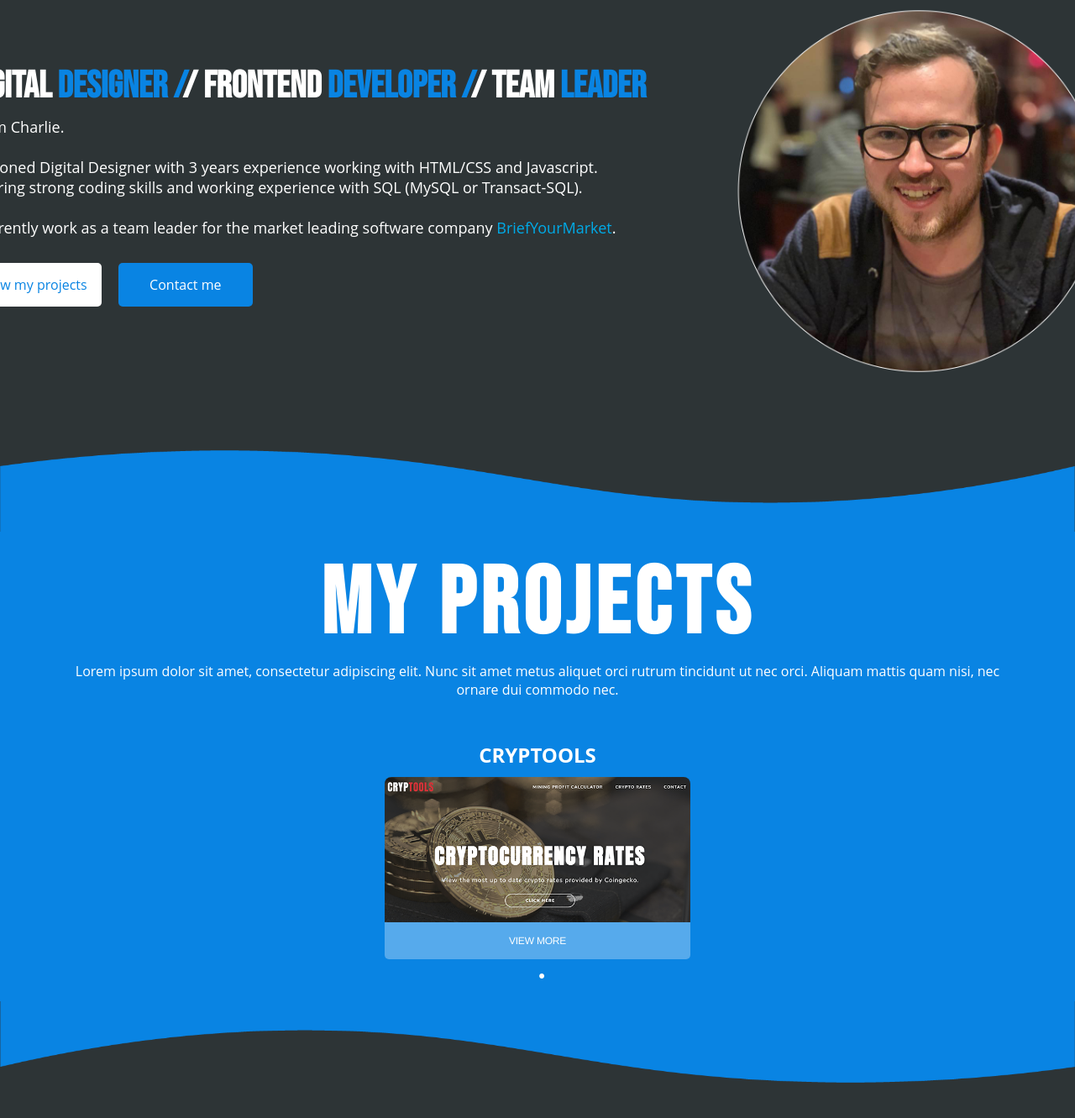
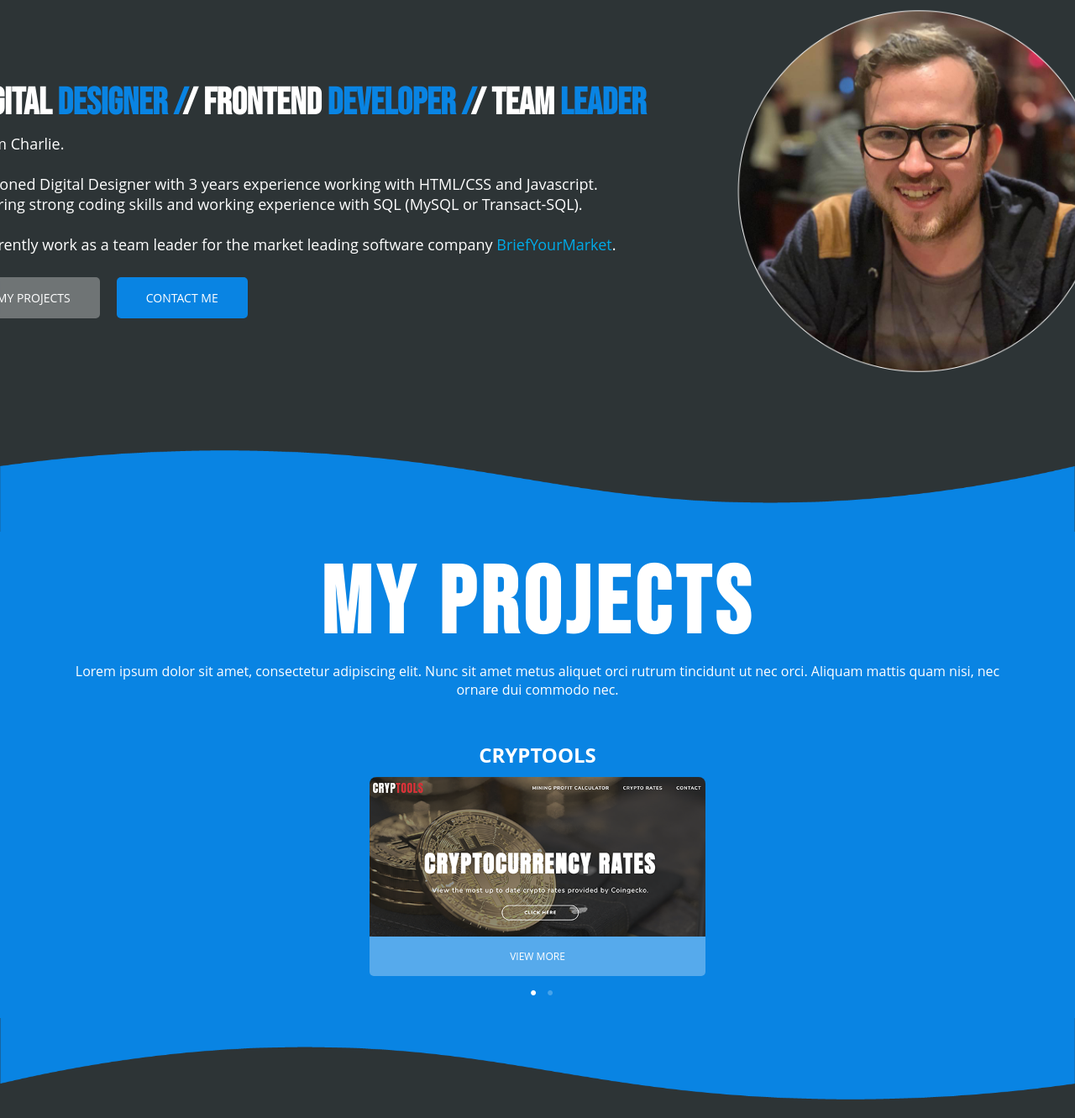
Before and after one commit to Charliep938/Portfolio-Website, a plain HTML site: page index.html in a window 1280 px wide. Shown: the part 145-1476 px from the top of the page at 84% size. Before the commit the page ends 1453 px from the top, so only its background shows below. Drawn offline with nearby package versions, Linux system fonts and the light colour scheme.

Commit message:
html css changes plus jquery for smooth scrolling

```diff
--- a/index.html
+++ b/index.html
@@ -11,7 +11,7 @@
   <link rel="preconnect" href="https://fonts.googleapis.com">
   <link rel="preconnect" href="https://fonts.gstatic.com" crossorigin>
   <link href="https://fonts.googleapis.com/css2?family=Bebas+Neue&display=swap" rel="stylesheet">
-  <link rel="stylesheet" type="text/css" href="slick-1.8.1/slick/slick.css"/>
+  <link rel="stylesheet" type="text/css" href="slick-1.8.1/slick/slick.css" />
 
 </head>
 
@@ -24,12 +24,13 @@
           <a href="index.html">CHARLIE PATES</a>
         </div>
         <ul class="nav-center">
-          <li><a href="#">PROJECTS</a></li>
-          <li><a href="index.html">CONTACT</a></li>
+          <li><a href="#projects-container-id">PROJECTS</a></li>
+          <li><a href="#contact-container-id">CONTACT</a></li>
         </ul>
         <div class="nav-socials">
           <li><a href="https://github.com/Charliep938" target="_blank"><i class="fa-brands fa-github"></i></a></li>
-          <li><a href="https://www.linkedin.com/in/charlie-pates-a267575b/" target="_blank"><i class="fa-brands fa-linkedin-in"></i></a></li>
+          <li><a href="https://www.linkedin.com/in/charlie-pates-a267575b/" target="_blank"><i
+                class="fa-brands fa-linkedin-in"></i></a></li>
         </div>
       </nav>
     </div>
@@ -39,31 +40,32 @@
         <div class="splash-left">
           <div class="splash-header">
             <h1>
-              DIGITAL&nbsp;<span style="color:#0984e3">DESIGNER&nbsp;</span><span style="color:#0984e3">/</span>/&nbsp;FRONTEND&nbsp;<span style="color:#0984e3">DEVELOPER&nbsp;</span><span style="color:#0984e3">/</span>/&nbsp;TEAM&nbsp;<span style="color:#0984e3">LEADER</span>
+              DIGITAL&nbsp;<span style="color:#0984e3">DESIGNER&nbsp;</span><span
+                style="color:#0984e3">/</span>/&nbsp;FRONTEND&nbsp;<span
+                style="color:#0984e3">DEVELOPER&nbsp;</span><span style="color:#0984e3">/</span>/&nbsp;TEAM&nbsp;<span
+                style="color:#0984e3">LEADER</span>
             </h1>
           </div>
           <div class="splash-text">
             <p>
               Hi i'm Charlie.
-              <br/><br/>
-              Seasoned Digital Designer with 3 years experience working with HTML/CSS and Javascript. Offering strong coding skills and working experience with SQL (MySQL or Transact-SQL).
-              <br/><br/>
-              I currently work as a team leader for the market leading software company <a href="https://briefyourmarket.com/" target="_blank" class="bym">BriefYourMarket</a>.
+              <br /><br />
+              Seasoned Digital Designer with 3 years experience working with HTML/CSS and Javascript. Offering strong
+              coding skills and working experience with SQL (MySQL or Transact-SQL).
+              <br /><br />
+              I currently work as a team leader for the market leading software company <a
+                href="https://briefyourmarket.com/" target="_blank" class="bym">BriefYourMarket</a>.
             </p>
           </div>
           <div class="splash-button-container">
             <div class="splash-button">
-              <div class="splash-button-inner">
-                <div class="splash-button-text">
-                  View my projects
-                </div>
+              <div class="splash-button-link">
+                <a href="#projects-container-id">MY PROJECTS</a>
               </div>
             </div>
             <div class="splash-button-secondary">
-              <div class="splash-button-secondary-inner">
-                <div class="splash-button-secondary-text">
-                  Contact me
-                </div>
+              <div class="splash-button-secondary-link">
+                <a href="#contact-container-id">CONTACT ME</a>
               </div>
             </div>
           </div>
@@ -74,21 +76,39 @@
       </div>
     </div>
   </div>
-  <div class="bg-top-image">
+  <div id="projects-container-id" class="bg-top-image">
     <img src="img/bg-top-image.png" alt="">
   </div>
   <!--PROJECTS SECTION-->
   <div class="projects-container-bg">
     <div class="page-container">
       <div class="projects-container">
-        <div class="projects-inner">
         <div class="projects-header">
           <h1>MY PROJECTS</h1>
         </div>
         <div class="projects-intro-text">
-            <p>Lorem ipsum dolor sit amet, consectetur adipiscing elit. Nunc sit amet metus aliquet orci rutrum tincidunt ut nec orci. Aliquam mattis quam nisi, nec ornare dui commodo nec.</p>
+          <p>Lorem ipsum dolor sit amet, consectetur adipiscing elit. Nunc sit amet metus aliquet orci rutrum tincidunt
+            ut nec orci. Aliquam mattis quam nisi, nec ornare dui commodo nec.</p>
         </div>
         <div class="project-window">
+          <!--Cryptools-->
+          <div class="project-box">
+            <div class="project-box-header">
+              <h2>
+                <a href="CRYPTOOLS/index.html" target="_blank">
+                  CRYPTOOLS
+                </a>
+              </h2>
+            </div>
+            <div class="project-box-img">
+              <a href="CRYPTOOLS/index.html" target="_blank">
+                <img src="img/Projects/Cryptools.png" alt="">
+              </a>
+            </div>
+            <div class="project-box-button">
+              <a href="CRYPTOOLS/index.html" target="_blank">VIEW MORE</a>
+            </div>
+          </div>
           <div class="project-box">
             <div class="project-box-header">
               <h2>
@@ -110,9 +130,19 @@
       </div>
     </div>
   </div>
+  <div id="contact-container-id" class="bg-top-image">
+    <img src="img/bg-top-image-reverse.png" alt="">
   </div>
-  <div class="bg-top-image">
-    <img src="img/bg-top-image-reverse.png" alt="">
+  <div class="contact-container-bg">
+    <div class="page-container">
+      <div class="contact-container">
+        <div class="contact-header">
+          <h1>
+            CONTACT ME
+          </h1>
+        </div>
+      </div>
+    </div>
   </div>
   <script src="index.js"></script>
   <script type="text/javascript" src="https://code.jquery.com/jquery-1.11.0.min.js"></script>
@@ -121,14 +151,52 @@
   <script>
     $('.project-window').slick({
       infinite: true,
-      slidesToShow: 3,
-      slidesToScroll: 3,
+      slidesToShow: 1,
+      slidesToScroll: 1,
       autoplay: true,
       autoplaySpeed: 1600,
       dots: true,
       arrows: false
     });
   </script>
+  <script>
+    // Select all links with hashes
+$('a[href*="#"]')
+// Remove links that don't actually link to anything
+.not('[href="#"]')
+.not('[href="#0"]')
+.click(function(event) {
+  // On-page links
+  if (
+    location.pathname.replace(/^\//, '') == this.pathname.replace(/^\//, '')
+    &&
+    location.hostname == this.hostname
+  ) {
+    // Figure out element to scroll to
+    var target = $(this.hash);
+    target = target.length ? target : $('[name=' + this.hash.slice(1) + ']');
+    // Does a scroll target exist?
+    if (target.length) {
+      // Only prevent default if animation is actually gonna happen
+      event.preventDefault();
+      $('html, body').animate({
+        scrollTop: target.offset().top
+      }, 350, function() {
+        // Callback after animation
+        // Must change focus!
+        var $target = $(target);
+        $target.focus();
+        if ($target.is(":focus")) { // Checking if the target was focused
+          return false;
+        } else {
+          $target.attr('tabindex','-1'); // Adding tabindex for elements not focusable
+          $target.focus(); // Set focus again
+        };
+      });
+    }
+  }
+});
+  </script>
 </body>
 
 </html>
--- a/main.css
+++ b/main.css
@@ -94,7 +94,7 @@ nav a:hover {
 .splash-text {
   font-size: 18px;
   font-family: 'Open Sans', Arial, Helvetica, sans-serif;
-  padding: 10px 0 30px 0;
+  padding: 10px 0 40px 0;
   color:#ffffff
 }
 
@@ -109,14 +109,21 @@ nav a:hover {
 }
 
 .splash-button {
-  padding:0 20px 20px 0;
+  padding-right:20px;
 }
 
-.splash-button-inner {
-  padding:15px 10px;
-  background-color: #ffffff;
-  width: 160px;
+.splash-button-link a {
+  text-decoration: none;
+  padding: 15px 35px;
+  background-color: #ffffff50;
+  color: #fff;
+  text-transform: uppercase;
+  text-decoration: none;
+  font-family: 'Open Sans', Arial, Helvetica, sans-serif;
   border-radius: 5px;
+  font-size: 14px;
+  width:100%;
+  text-align: center;
 }
 
 .splash-button-text {
@@ -125,15 +132,18 @@ nav a:hover {
   font-family: 'Open Sans', Arial, Helvetica, sans-serif;
 }
 
-.splash-button-secondary {
-  padding-bottom:20px;
-}
-
-.splash-button-secondary-inner {
-  padding:15px 10px;
+.splash-button-secondary-link a {
+  text-decoration: none;
+  padding: 15px 35px;
   background-color: #0984e3;
-  width: 160px;
+  color: #fff;
+  text-transform: uppercase;
+  text-decoration: none;
+  font-family: 'Open Sans', Arial, Helvetica, sans-serif;
   border-radius: 5px;
+  font-size: 14px;
+  width:100%;
+  text-align: center;
 }
 
 .splash-button-secondary-text {
@@ -170,7 +180,6 @@ nav a:hover {
   justify-content: space-between;
 }
 
-
 .project-box {
   padding:10px;
 }
@@ -183,13 +192,18 @@ nav a:hover {
 }
 
 .project-box-header a {
-text-decoration: none;
-color: #ffffff;
+  text-decoration: none;
+  color: #ffffff;
+}
+
+.project-box-img {
+  display: flex;
+  justify-content: center;
 }
 
 .project-box-img img {
   border-radius: 8px 8px 0 0;
-  width:100%;
+  width:400px;
   display: block;
 }
 
@@ -204,13 +218,21 @@ color: #ffffff;
   background-color: #ffffff50;
   color: #fff;
   text-transform: uppercase;
-  letter-spacing: -.2px;
   text-decoration: none;
-  font-family: helvetica,arial,sans-serif;
+  font-family: 'Open Sans', Arial, Helvetica, sans-serif;
   border-radius: 0 0 5px 5px;
   font-size: 12px;
-  width:100%;
+  width:400px;
   text-align: center;
+}
+
+.contact-header h1 {
+  color:#ffffff;
+  font-family: 'Bebas Neue', Arial, Helvetica, sans-serif;
+  font-size:7rem;
+  text-align: center;
+  letter-spacing: 6px;
+  padding-bottom:200px;
 }
 
 .slick-dots {
```
Lines whose indentation alone changed are shown as unchanged.
